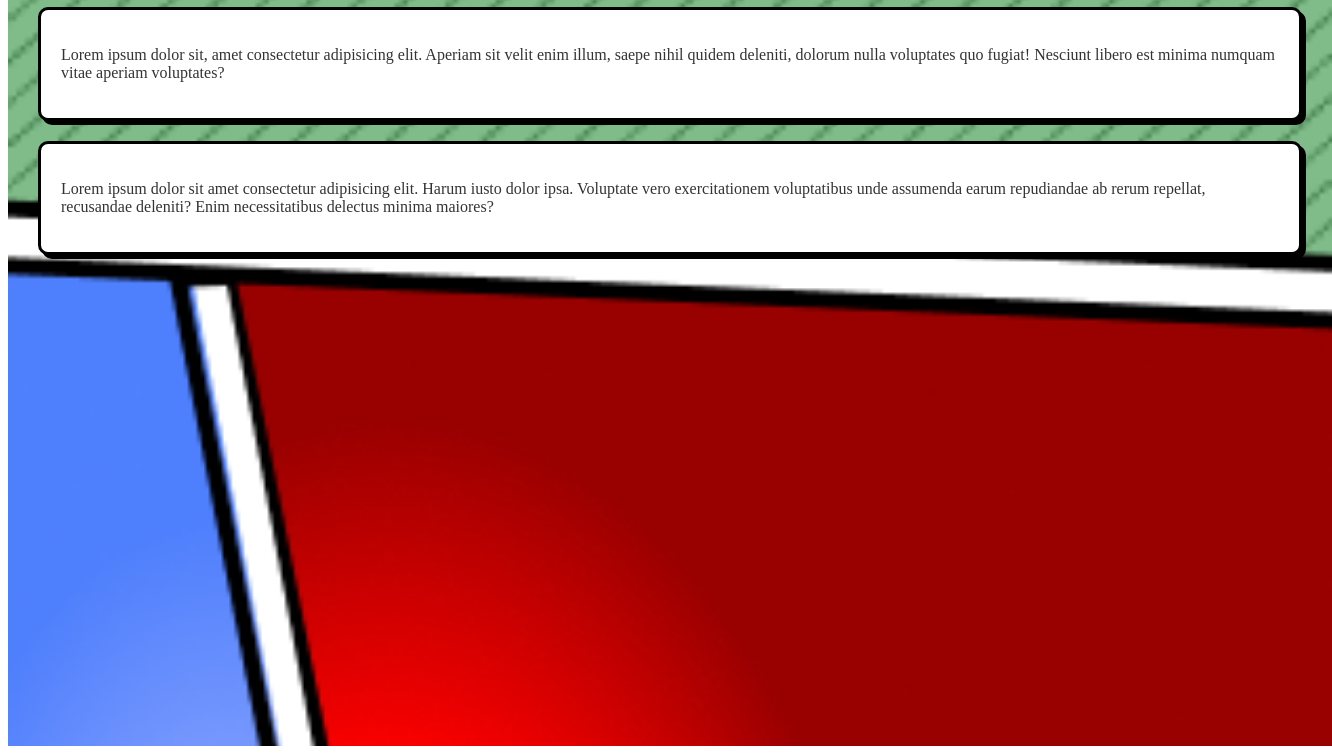
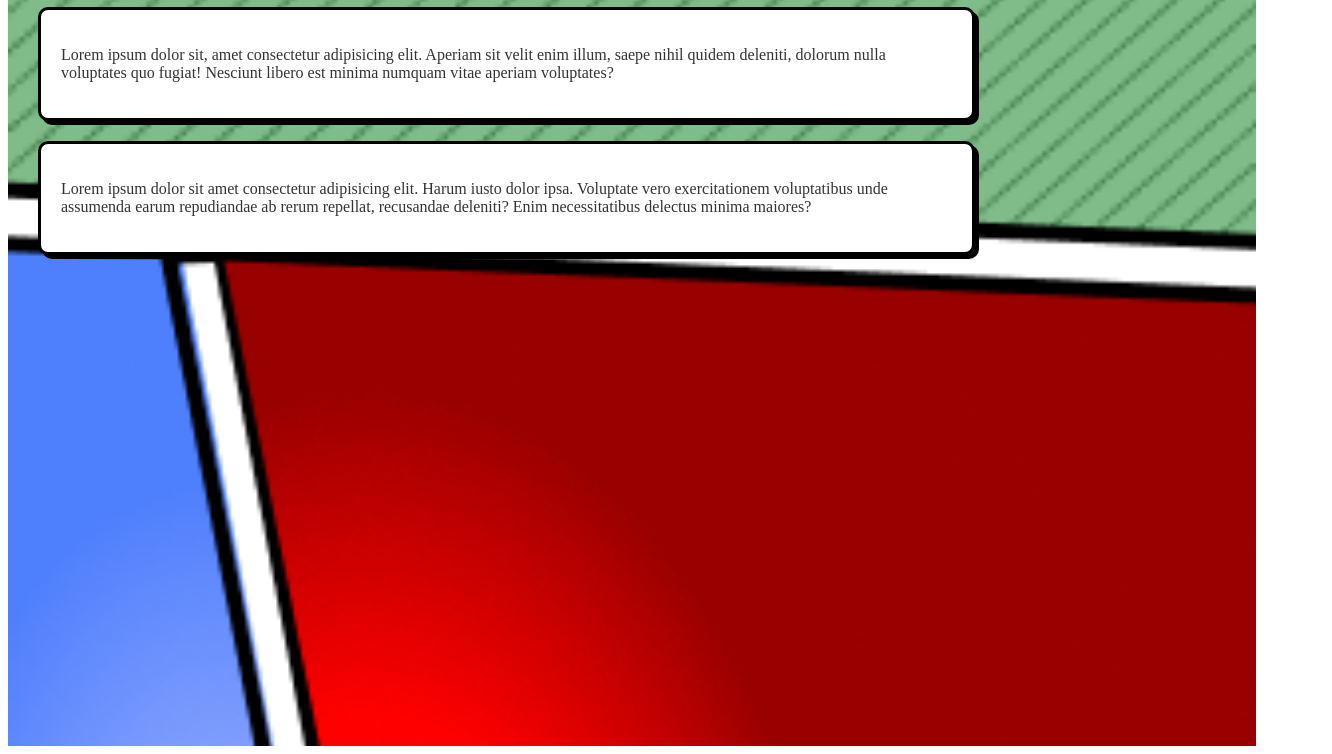
Before and after one commit to Daniela73Schneider/cyberWeb, a plain HTML site: page courses.html in a window 1280 px wide. Shown: the part 223-977 px from the top of the page, 1332 px wide, since content can reach past the window. Drawn offline with Linux system fonts and the light colour scheme.

Commit message:
re-do width of site header

```diff
--- a/styles.css
+++ b/styles.css
@@ -21,6 +21,7 @@
   padding: 20px 0;
   text-align: center;
   border-bottom: 5px solid var(--border-color);
+  width: 100%;
 }
 
 .site-title {
@@ -218,7 +219,7 @@
   color: white;
   padding: 30px;
   background-repeat: no-repeat;
-  width: 100%;
+  width: 94%;
   background-size: cover;
   height: 100vh;
 }
@@ -238,6 +239,7 @@
   color: var(--text-color);
   border-radius: 10px;
   box-shadow: 4px 4px 0px var(--border-color);
+  width: 75%;
 }
 
 /* Patka */
```
